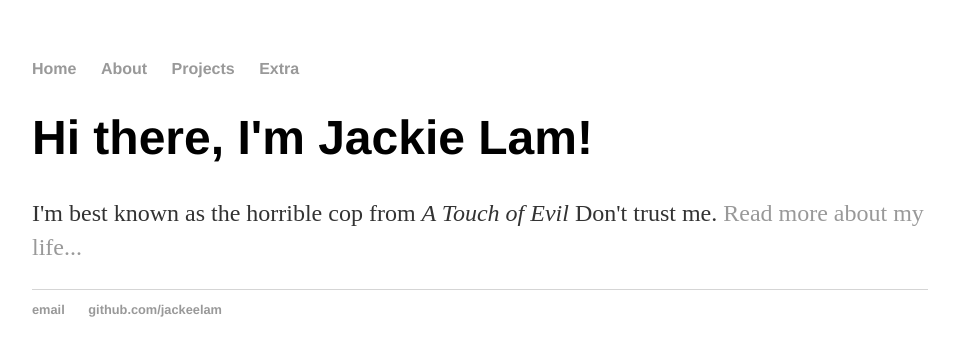
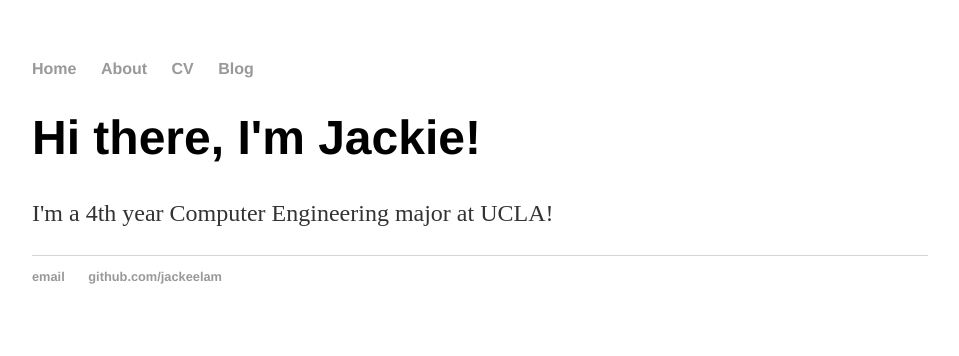
Before and after one commit to jackeelam/jackeelam.github.io, a Jekyll site: the page built from index.html, in a window 1280 px wide. Shown: the top 356 px of the page, without its empty margins (160-1119 px from the left). Built offline with Jekyll 4.4.1, drawn with Linux system fonts in a browser that asks for light colours.

Commit message:
Update index.html
home with template

```diff
--- a/index.html
+++ b/index.html
@@ -1,30 +1,8 @@
-<!DOCTYPE html>
-<html>
-	<head>
-		<title>Jackie Lam</title>
-	</head>
-	<!-- link to main stylesheet -->
-	<link rel="stylesheet" type="text/css" href="/css/main.css">
-	<body>
-		<nav>
-    		<ul>
-        		<li><a href="/">Home</a></li>
-	        	<li><a href="/about">About</a></li>
-        		<li><a href="/cv">Projects</a></li>
-        		<li><a href="/blog">Extra</a></li>
-    		</ul>
-		</nav>
-		<div class="container">
-    		<div class="blurb">
-        		<h1>Hi there, I'm Jackie Lam!</h1>
-				<p>I'm best known as the horrible cop from <em>A Touch of Evil</em> Don't trust me. <a href="/about">Read more about my life...</a></p>
-    		</div><!-- /.blurb -->
-		</div><!-- /.container -->
-		<footer>
-    		<ul>
-        		<li><a href="mailto:jacqueline.lam902@gmail.com">email</a></li>
-        		<li><a href="https://github.com/jackeelam">github.com/jackeelam</a></li>
-			</ul>
-		</footer>
-	</body>
-</html>
+---
+layout: default
+title: Jackie Lam
+---
+<div class="intro">
+	<h1>Hi there, I'm Jackie!</h1>
+	<p>I'm a 4th year Computer Engineering major at UCLA!</p>
+</div><!-- /.intro -->
```
